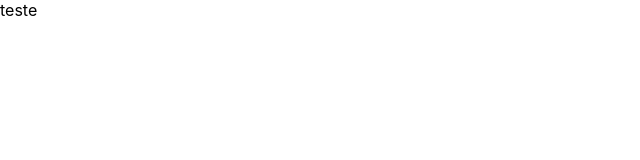
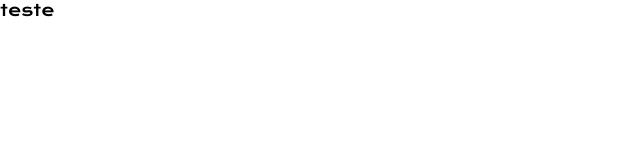
Before and after one commit to LucasAlAlam/Tarefa-React-EJCM, a React (Create React App) app: page / in a window 1280 px wide. Shown: the top 160 px of the page, without its empty margins (0-640 px from the left). Built offline with nearby package versions, Linux system fonts and the light colour scheme.

Commit message:
config: adição da fonte padrão

```diff
--- a/src/index.css
+++ b/src/index.css
@@ -1,8 +1,10 @@
+@font-face {
+  font-family: 'Krona One';
+  src: local('Krona One'), url(./fonts/KronaOne-Regular.ttf) format('truetype');
+}
 body {
   margin: 0;
-  font-family: -apple-system, BlinkMacSystemFont, 'Segoe UI', 'Roboto', 'Oxygen',
-    'Ubuntu', 'Cantarell', 'Fira Sans', 'Droid Sans', 'Helvetica Neue',
-    sans-serif;
+  font-family: Krona One;
   -webkit-font-smoothing: antialiased;
   -moz-osx-font-smoothing: grayscale;
 }
```
Also changed, not shown: src/fonts/KronaOne-Regular.ttf (added), src/fonts/OFL.txt (added), 1 other file (tests, documents, lock files or other folders).
